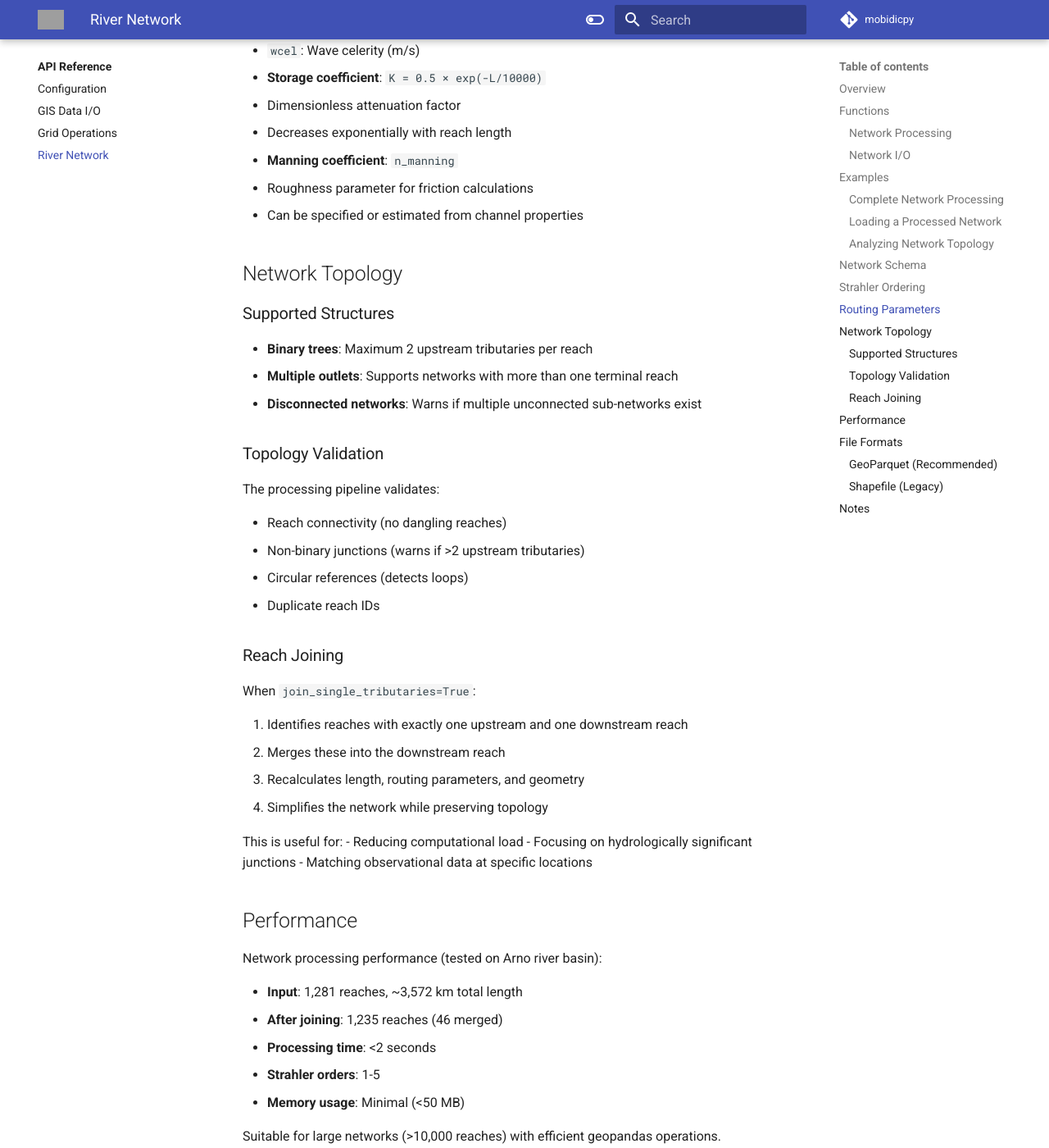
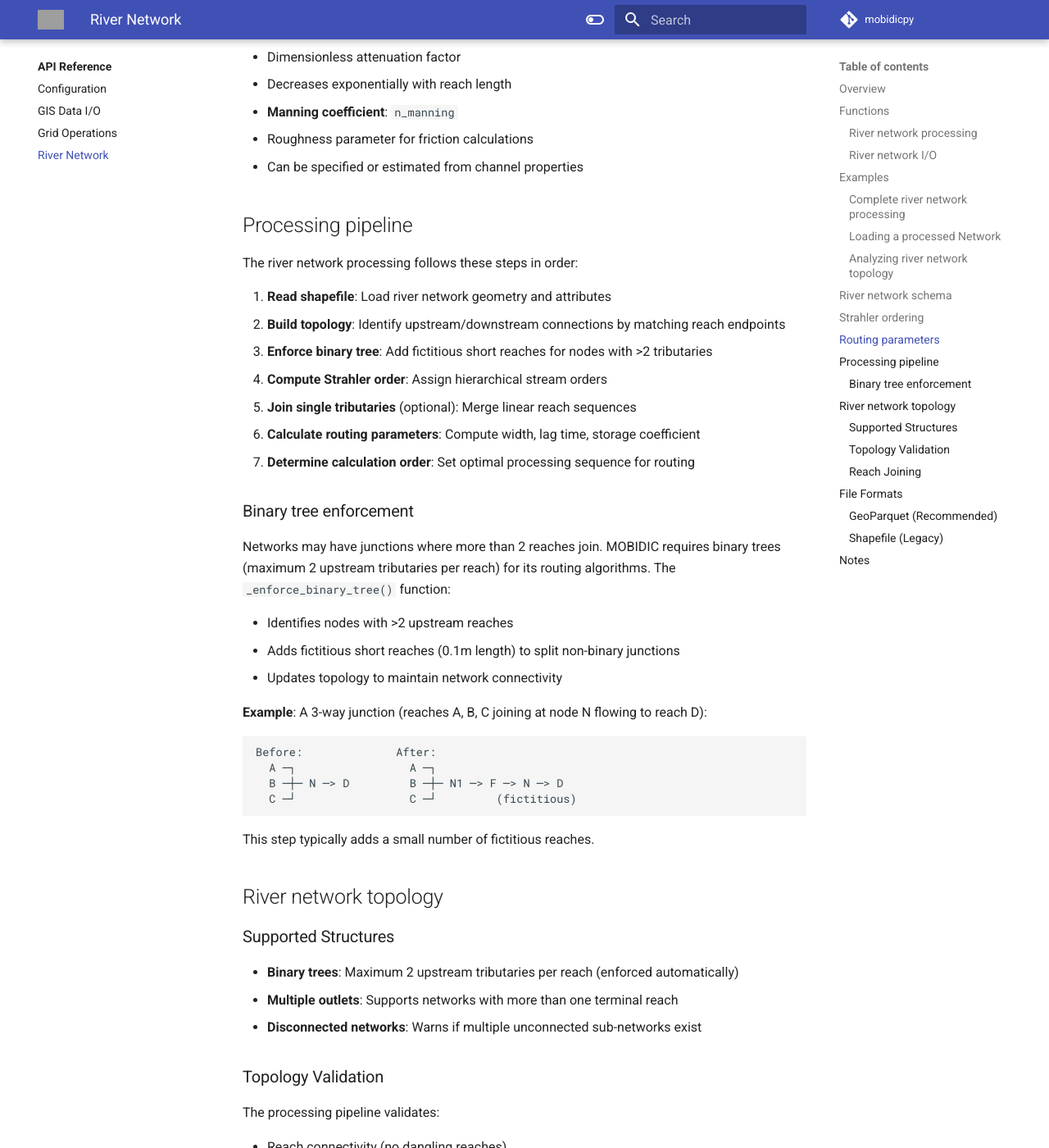
Before and after one commit to mobidichydro/MOBIDICpy, an MkDocs documentation site: the page built from docs/reference/network.md, in a window 1280 px wide and 1400 px high, scrolled down 4401 px. Shown: the whole window at 82% size. Built offline with MkDocs 1.6.1 and Material for MkDocs 9.7.7, drawn with Linux system fonts in a browser that asks for light colours; a script that is not in the unit is left out; comment, search, counter and statistics services are not loaded; some of the changed text lies outside the part shown; grey boxes are pictures that could not be loaded.

Commit message:
Updated documentation

````diff
--- a/docs/reference/network.md
+++ b/docs/reference/network.md
@@ -1,28 +1,26 @@
-# River Network Processing
+# River network processing
 
-The river network processing module provides a complete pipeline for building and analyzing river network topology, including Strahler ordering, reach joining, and routing parameter calculation.
+The river network processing module provides a toolkit for building and analyzing river network topology, including Strahler ordering, reach joining, and routing parameter calculation.
 
 ## Overview
 
-River network processing is a critical preprocessing step that:
+River network processing is a required preprocessing step that:
 
-- Builds network topology from shapefile geometry
+- Builds network topology from a shapefile geometry
+- Enforces binary tree structure (maximum 2 upstream tributaries per reach)
 - Computes Strahler stream ordering
 - Optionally joins single-tributary reaches to simplify the network
 - Calculates hydraulic and routing parameters (width, lag time, storage coefficient)
 - Determines optimal calculation order for routing algorithms
 - Exports processed networks for use in simulations
 
-The implementation translates several MATLAB functions from the original MOBIDIC model:
-`readshaperet.m`, `botte.m`, `bintree.m`, `crearete.m`, `strahler.m`, `preproc_ret.m`.
-
 ## Functions
 
-### Network Processing
+### River network processing
 
 ::: mobidic.preprocessing.river_network.process_river_network
 
-### Network I/O
+### River network I/O
 
 ::: mobidic.preprocessing.river_network.export_network
 
@@ -30,7 +28,7 @@ The implementation translates several MATLAB functions from the original MOBIDIC
 
 ## Examples
 
-### Complete Network Processing
+### Complete river network processing
 
 ```python
 from mobidic import process_river_network, export_network
@@ -73,7 +71,7 @@ headwater_reaches = network[network['strahler_order'] == 1]
 print(f"Number of headwater streams: {len(headwater_reaches)}")
 ```
 
-### Analyzing Network Topology
+### Analyzing river network topology
 
 ```python
 from mobidic import process_river_network
@@ -113,7 +111,7 @@ upstream_reaches = get_upstream_network(network, 100)
 print(f"Reaches upstream of 100: {len(upstream_reaches)}")
 ```
 
-## Network Schema
+## River network schema
 
 Processed networks contain the following fields:
 
@@ -132,7 +130,7 @@ Processed networks contain the following fields:
 | `storage_coeff` | float | Storage coefficient (dimensionless) |
 | `n_manning` | float | Manning roughness coefficient |
 
-## Strahler Ordering
+## Strahler ordering
 
 The Strahler stream order is a hierarchical classification system:
 
@@ -151,7 +149,7 @@ Example network:
                 3 ─┘
 ```
 
-## Routing Parameters
+## Routing parameters
 
 Calculated parameters for channel routing:
 
@@ -173,11 +171,42 @@ Calculated parameters for channel routing:
   - Roughness parameter for friction calculations
   - Can be specified or estimated from channel properties
 
-## Network Topology
+## Processing pipeline
+
+The river network processing follows these steps in order:
+
+1. **Read shapefile**: Load river network geometry and attributes
+2. **Build topology**: Identify upstream/downstream connections by matching reach endpoints
+3. **Enforce binary tree**: Add fictitious short reaches for nodes with >2 tributaries
+4. **Compute Strahler order**: Assign hierarchical stream orders
+5. **Join single tributaries** (optional): Merge linear reach sequences
+6. **Calculate routing parameters**: Compute width, lag time, storage coefficient
+7. **Determine calculation order**: Set optimal processing sequence for routing
+
+### Binary tree enforcement
+
+Networks may have junctions where more than 2 reaches join. MOBIDIC requires binary trees (maximum 2 upstream tributaries per reach) for its routing algorithms. The `_enforce_binary_tree()` function:
+
+- Identifies nodes with >2 upstream reaches
+- Adds fictitious short reaches (0.1m length) to split non-binary junctions
+- Updates topology to maintain network connectivity
+
+**Example**: A 3-way junction (reaches A, B, C joining at node N flowing to reach D):
+
+```
+Before:              After:
+  A ─┐                 A ─┐
+  B ─┼─ N ─> D         B ─┼─ N1 ─> F ─> N ─> D
+  C ─┘                 C ─┘         (fictitious)
+```
+
+This step typically adds a small number of fictitious reaches.
+
+## River network topology
 
 ### Supported Structures
 
-- **Binary trees**: Maximum 2 upstream tributaries per reach
+- **Binary trees**: Maximum 2 upstream tributaries per reach (enforced automatically)
 - **Multiple outlets**: Supports networks with more than one terminal reach
 - **Disconnected networks**: Warns if multiple unconnected sub-networks exist
 
@@ -186,7 +215,7 @@ Calculated parameters for channel routing:
 The processing pipeline validates:
 
 - Reach connectivity (no dangling reaches)
-- Non-binary junctions (warns if >2 upstream tributaries)
+- Binary tree structure (automatically enforced)
 - Circular references (detects loops)
 - Duplicate reach IDs
 
@@ -204,24 +233,15 @@ This is useful for:
 - Focusing on hydrologically significant junctions
 - Matching observational data at specific locations
 
-## Performance
+**Note**: Joining is applied *after* binary tree enforcement, so some fictitious reaches may be merged.
 
-Network processing performance (tested on Arno river basin):
-
-- **Input**: 1,281 reaches, ~3,572 km total length
-- **After joining**: 1,235 reaches (46 merged)
-- **Processing time**: <2 seconds
-- **Strahler orders**: 1-5
-- **Memory usage**: Minimal (<50 MB)
-
-Suitable for large networks (>10,000 reaches) with efficient geopandas operations.
 
 ## File Formats
 
 ### GeoParquet (Recommended)
 
 - **Pros**: Fast I/O, efficient compression, preserves all data types, widely supported
-- **Cons**: Requires `pyarrow` or `fastparquet`
+- **Cons**: Requires `pyarrow` (default) or `fastparquet`
 - **Use**: Default format for processed networks
 
 ### Shapefile (Legacy)
````
Also changed, not shown: other parts of docs/reference/network.md (+2 -2 lines), docs/examples.md (+19 -0 lines), docs/index.md (+1 -1 lines).
